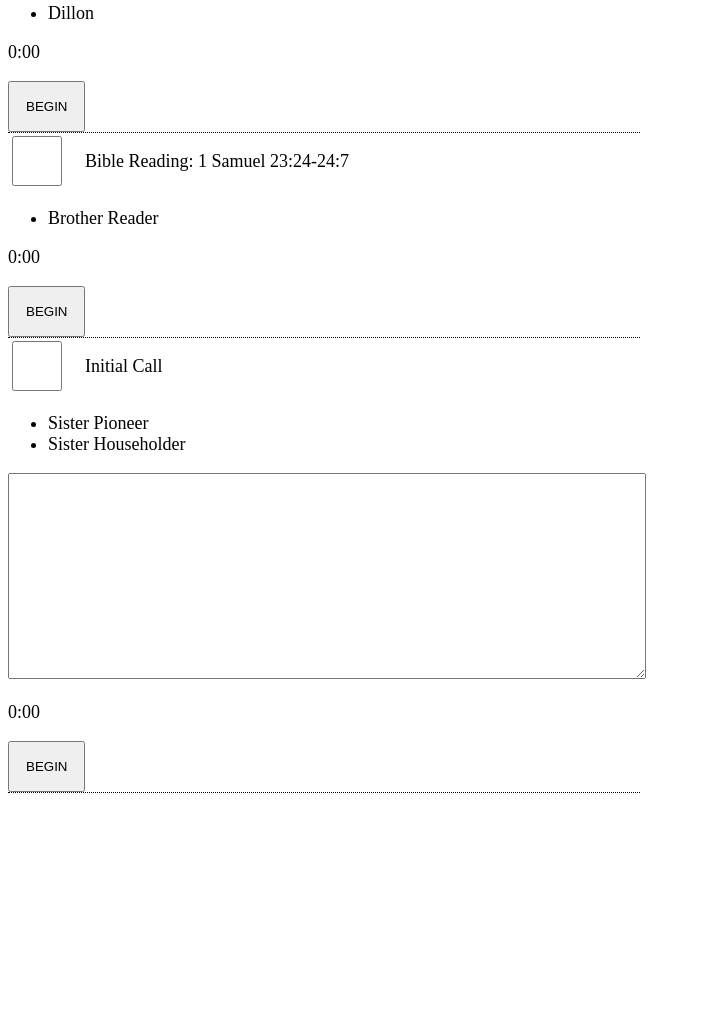
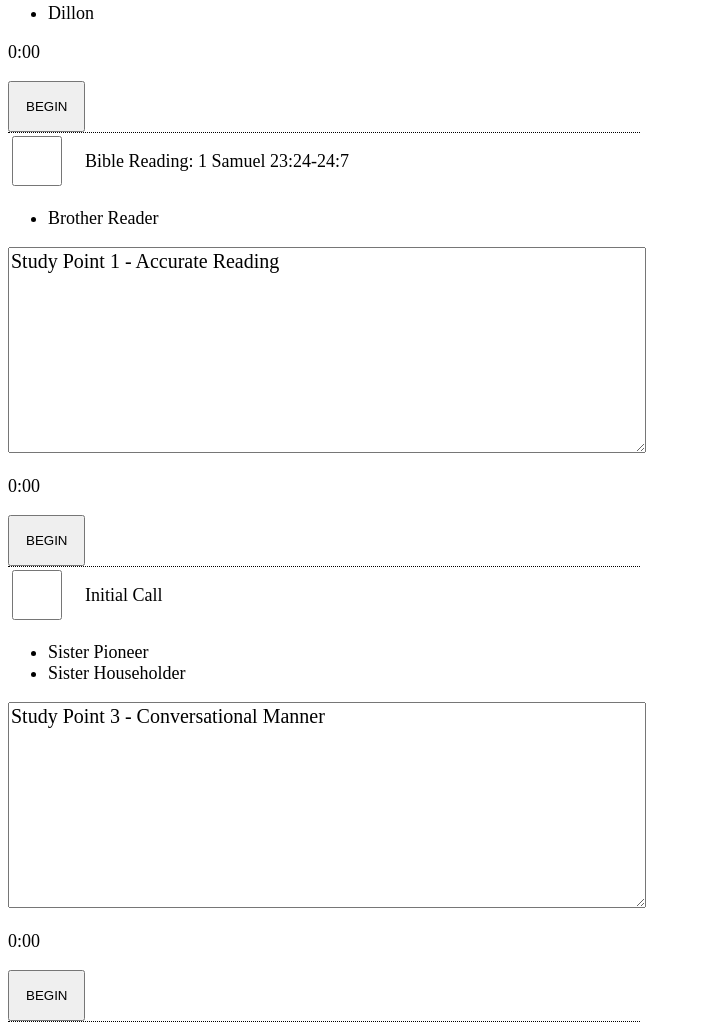
Before and after one commit to dillonchr/clm-trapper-keeper, a plain HTML site: page index.html in a window 1280 px wide. Shown: the part 548-1573 px from the top of the page, without its empty margins (0-701 px from the left). Before the commit the page ends 1349 px from the top, so only its background shows below. Drawn offline with Linux system fonts and the light colour scheme.

Commit message:
added study point tracking

```diff
--- a/index.html
+++ b/index.html
@@ -104,12 +104,14 @@
         {
           title: "Bible Reading: 1 Samuel 23:24-24:7",
           speaker: "Brother Reader",
+          studyPoint: "1 - Accurate Reading",
           duration: 4,
         },
         {
           title: "Initial Call",
           speaker: "Sister Pioneer",
           householder: "Sister Householder",
+          studyPoint: "3 - Conversational Manner",
           duration: 3,
         },
       ];
@@ -120,7 +122,18 @@
         return `${minutes}:${remainder.toString().padStart(2, "0")}`;
       }
 
-      for (const { song, title, speaker, householder, me, duration, end, reader, studentPart } of assignments) {
+      for (const {
+        duration,
+        end,
+        householder,
+        me,
+        reader,
+        song,
+        speaker,
+        studentPart,
+        studyPoint,
+        title,
+      } of assignments) {
         let seconds = 0;
         let active = false;
         let finished = false;
@@ -181,8 +194,9 @@
           div.appendChild(ul);
         }
 
-        if (speaker && (householder || studentPart)) {
+        if (speaker && studyPoint) {
           const textarea = document.createElement("textarea");
+          textarea.value = `Study Point ${studyPoint}\n`;
           div.appendChild(textarea);
         }
 
```
